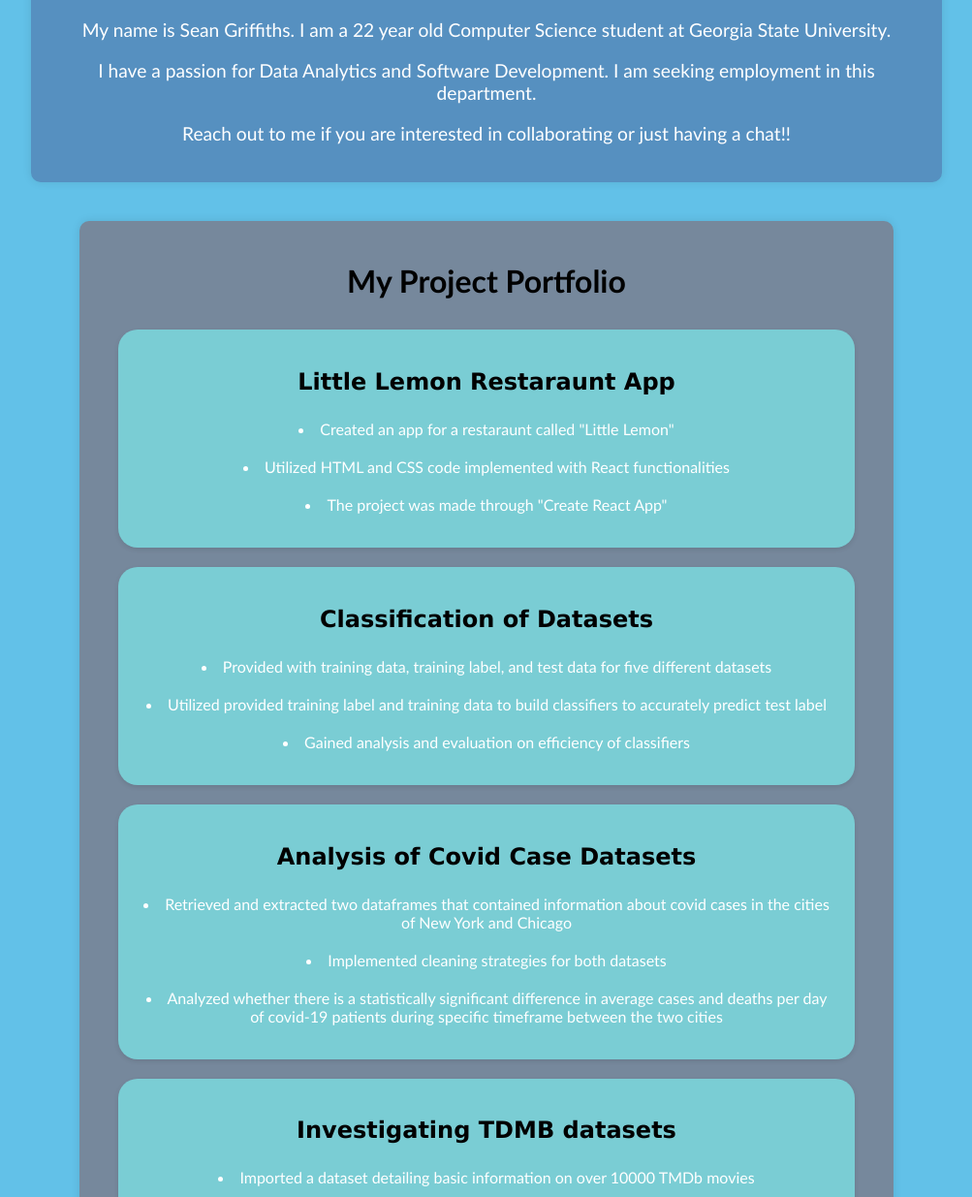
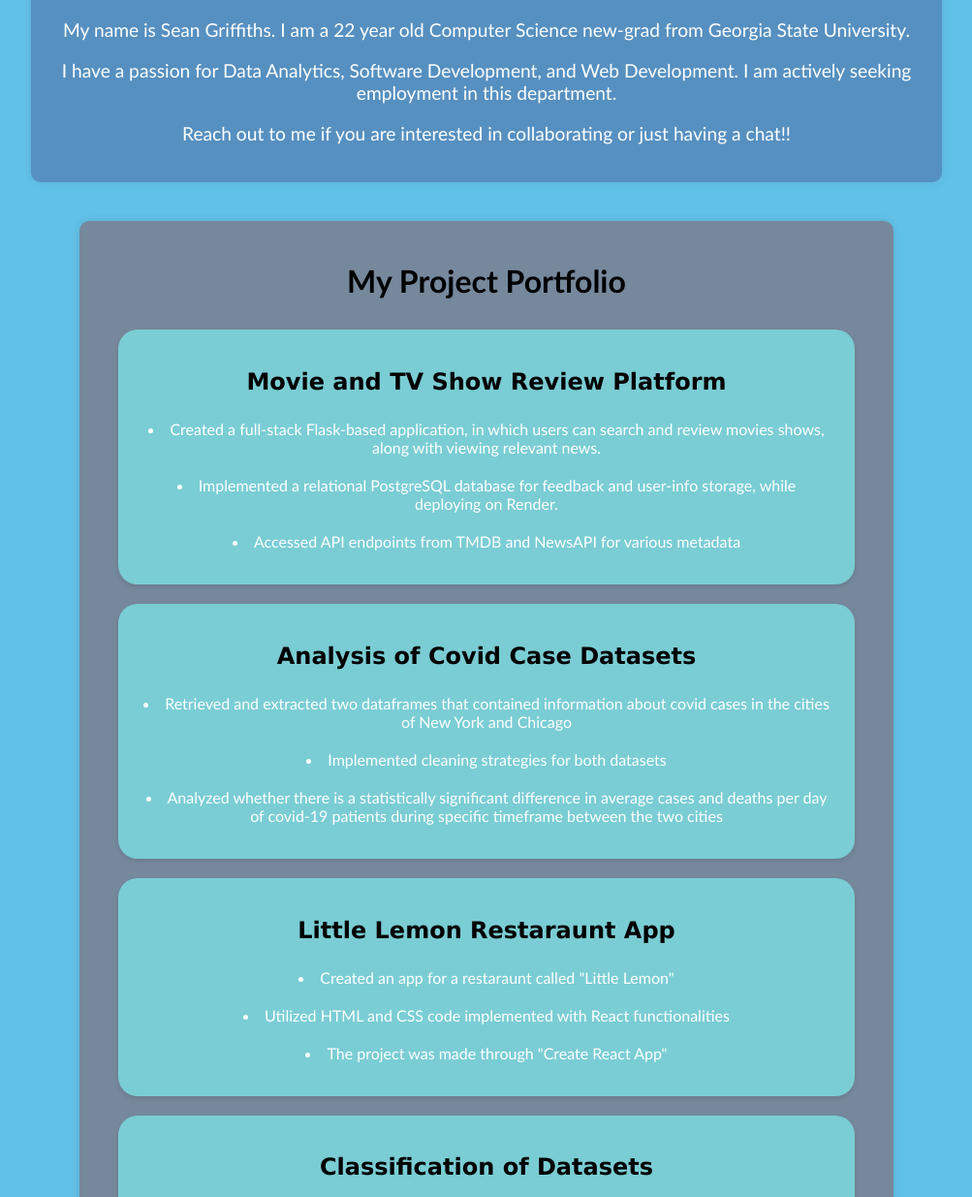
Before and after one commit to seang673/Personal-Website, a website with bundled scripts: page public/index.html in a window 1280 px wide. Shown: the part 539-1774 px from the top of the page at 97% size, without its empty margins (138-1141 px from the left). Built offline with nearby package versions, Linux system fonts and the light colour scheme; no server answers.

Commit message:
UI Updates

```diff
--- a/public/index.html
+++ b/public/index.html
@@ -64,14 +64,26 @@
     </div>
     <div class="about-me" id="home">
         <h1>About Me</h1>
-        <p>My name is Sean Griffiths. I am a 22 year old Computer Science student at Georgia State University.</p>
-        <p>I have a passion for Data Analytics and Software Development. I am seeking employment in this department.</p>
+        <p>My name is Sean Griffiths. I am a 22 year old Computer Science new-grad from Georgia State University.</p>
+        <p>I have a passion for Data Analytics, Software Development, and Web Development. I am actively seeking employment in this department.</p>
         <p>Reach out to me if you are interested in collaborating or just having a chat!!</p>
     </div>
 
     <div class="portfolio" id="portfolio">
         <h1>My Project Portfolio</h1>
 
+        <div class="project">
+            <h2>Movie and TV Show Review Platform</h2>
+            <li>Created a full-stack Flask-based application, in which users can search and review movies shows, along with viewing relevant news.</li>
+            <li> Implemented a relational PostgreSQL database for feedback and user-info storage, while deploying on Render. </li>
+            <li>Accessed API endpoints from TMDB and NewsAPI for various metadata</li>
+        </div>
+        <div class="project">
+            <h2>Analysis of Covid Case Datasets</h2>
+            <li>Retrieved and extracted two dataframes that contained information about covid cases in the cities of New York and Chicago</li>
+            <li>Implemented cleaning strategies for both datasets</li>
+            <li>Analyzed whether there is a statistically significant difference in average cases and deaths per day of covid-19 patients during specific timeframe between the two cities</li>
+        </div>
         <div class="project">
             <h2>Little Lemon Restaraunt App</h2>
             <li>Created an app for a restaraunt called "Little Lemon"</li>
@@ -83,18 +95,6 @@
             <li>Provided with training data, training label, and test data for five different datasets </li>
             <li>Utilized provided training label and training data to build classifiers to accurately predict test label</li>
             <li>Gained analysis and evaluation on efficiency of classifiers</li>
-        </div>
-        <div class="project">
-            <h2>Analysis of Covid Case Datasets</h2>
-            <li>Retrieved and extracted two dataframes that contained information about covid cases in the cities of New York and Chicago</li>
-            <li>Implemented cleaning strategies for both datasets</li>
-            <li>Analyzed whether there is a statistically significant difference in average cases and deaths per day of covid-19 patients during specific timeframe between the two cities</li>
-        </div>
-        <div class="project">
-            <h2>Investigating TDMB datasets</h2>
-            <li>Imported a dataset detailing basic information on over 10000 TMDb movies</li>
-            <li> Incorporated key data wrangling and data cleaning techniques to analyze and adjust our data</li>
-            <li>Sought out the answers about two research questions pertaining to the data</li>
         </div>
     </div>
 
@@ -124,7 +124,6 @@
         **   \__________/    **
         *                 **
         ****************
-
 
         </pre>
     </div>
@@ -167,6 +166,4 @@
       <script type="module" src="./scripts/authEvents.js"></script>
       <script type="module" src="./scripts/feedbackFunctions.js"></script>
 </body>
-
-
 </html>
--- a/public/styles.css
+++ b/public/styles.css
@@ -92,8 +92,6 @@ nav a:hover {
     border-radius: 5px;
     cursor: pointer;
     transition: background-color 0.3 ease;
-
-
 
 }
 
```
Also changed, not shown: public/images/ResumeScreenshot.jpg.
